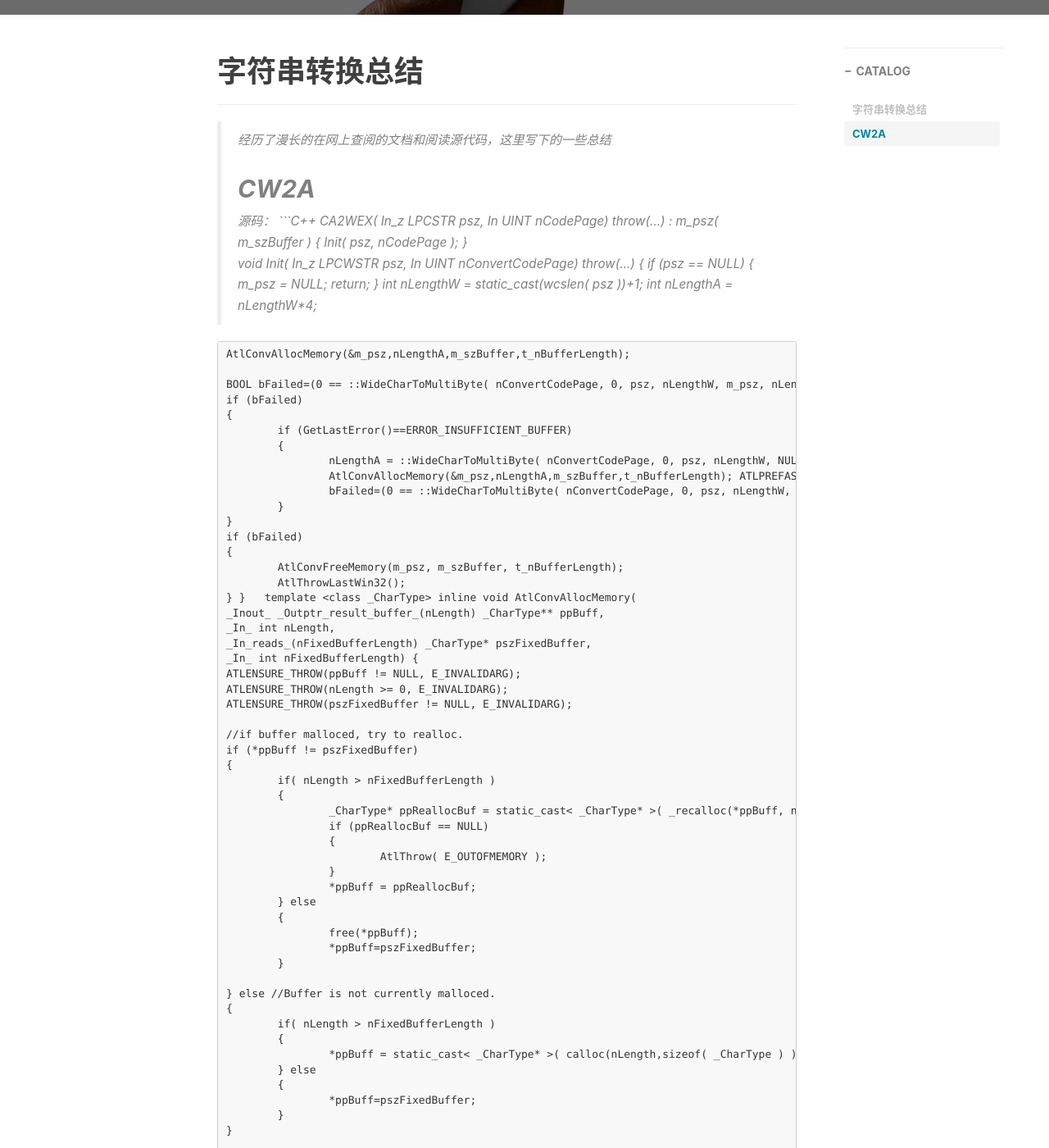
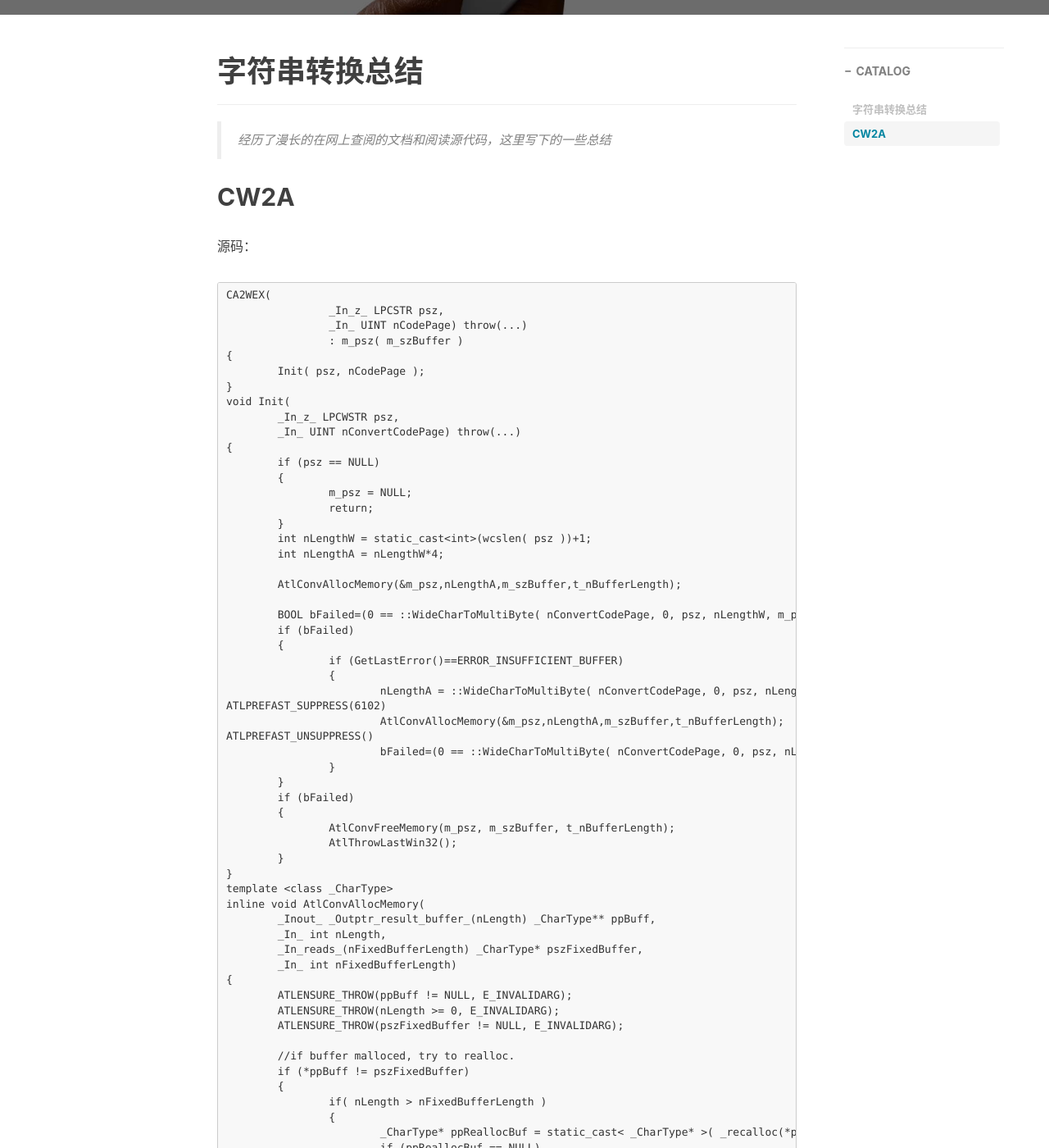
Before and after one commit to 3127414196/3127414196.github.io, a Jekyll site: the page built from _posts/2018-07-30-Windows 核心编程笔记(三).md, in a window 1280 px wide and 1400 px high, scrolled down 439 px. Shown: the whole window at 82% size. Built offline with Jekyll 4.4.1, drawn with Linux system fonts in a browser that asks for light colours; nearby versions of some CDN libraries; comment, search, counter and statistics services are not loaded; some of the changed text lies outside the part shown.

````diff
--- a/_posts/2018-07-30-Windows 核心编程笔记(三).md
+++ b/_posts/2018-07-30-Windows 核心编程笔记(三).md
@@ -14,8 +14,12 @@
 # 字符串转换总结
 ---
 > 经历了漫长的在网上查阅的文档和阅读源代码，这里写下的一些总结
+
+
 ## CW2A
 源码：
+
+
 ```C++
 CA2WEX(
 		_In_z_ LPCSTR psz,
@@ -142,11 +146,12 @@
 	}
 #endif
 }
+```
 
-```
-> 可以看出首先估计的大小为4倍的原本的大小，当长度不能被满足的时候，在去精确获取转换具体需要的长度
-> 这样会有以下不好的结果：
-> 1. 转换后的字符串长度大于128小于字符串长度的4倍的时候，不能过`strlen()`来获取字符串的长度(前提是后面没有'\0')，因为在malloc的时候是直接采用了4倍的长度。
+
+可以看出首先估计的大小为4倍的原本的大小，当长度不能被满足的时候，在去精确获取转换具体需要的长度
+这样会有以下不好的结果：
+>1. 转换后的字符串长度大于128小于字符串长度的4倍的时候，不能过`strlen()`来获取字符串的长度(前提是后面没有'\0')，因为在malloc的时候是直接采用了4倍的长度。
 
 假设代码为
 ```C++
````
Also changed, not shown: _posts/2018-08-01-Windows 核心编程笔记(四).md (+1 -0 lines), _posts/2018-08-03-Windows 核心编程笔记(五).md (added, +51 -0 lines).
